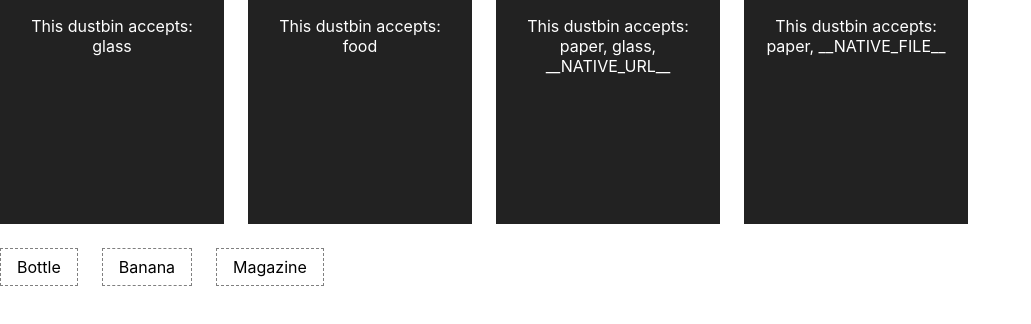
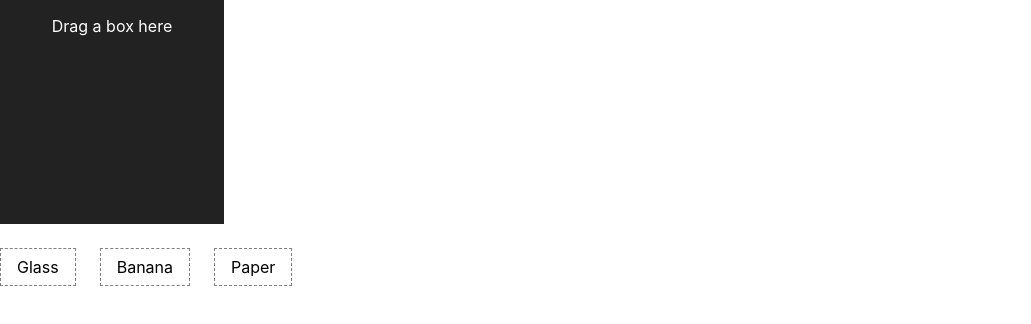
Before and after one commit to anthony2025/taskmanagement-frontend, a React (Create React App) app: page / in a window 1280 px wide. Shown: the top 324 px of the page, without its empty margins (0-1031 px from the left). Built offline with nearby package versions, Linux system fonts and the light colour scheme.

Commit message:
remove item types, move to simpler example

```diff
--- a/src/Box.tsx
+++ b/src/Box.tsx
@@ -1,5 +1,4 @@
 import type { CSSProperties, FC } from 'react'
-import { memo } from 'react'
 import { useDrag } from 'react-dnd'
 
 const style: CSSProperties = {
@@ -14,25 +13,32 @@ const style: CSSProperties = {
 
 export interface BoxProps {
   name: string
-  type: string
-  isDropped: boolean
 }
 
-export const Box: FC<BoxProps> = memo(function Box({ name, type, isDropped }) {
-  const [{ opacity }, drag] = useDrag(
-    () => ({
-      type,
-      item: { name },
-      collect: (monitor) => ({
-        opacity: monitor.isDragging() ? 0.4 : 1,
-      }),
+interface DropResult {
+  name: string
+}
+
+export const Box: FC<BoxProps> = function Box({ name }) {
+  const [{ isDragging }, drag] = useDrag(() => ({
+    type: 'task',
+    item: { name },
+    end: (item, monitor) => {
+      const dropResult = monitor.getDropResult<DropResult>()
+      if (item && dropResult) {
+        alert(`You dropped ${item.name} into ${dropResult.name}!`)
+      }
+    },
+    collect: (monitor) => ({
+      isDragging: monitor.isDragging(),
+      handlerId: monitor.getHandlerId(),
     }),
-    [name, type],
-  )
+  }))
 
+  const opacity = isDragging ? 0.4 : 1
   return (
-    <div ref={drag} style={{ ...style, opacity }} data-testid="box">
-      {isDropped ? <s>{name}</s> : name}
+    <div ref={drag} style={{ ...style, opacity }} data-testid={`box`}>
+      {name}
     </div>
   )
-})
+}
--- a/src/Container.tsx
+++ b/src/Container.tsx
@@ -1,100 +1,19 @@
-import update from 'immutability-helper'
 import type { FC } from 'react'
-import { memo, useCallback, useState } from 'react'
-import { NativeTypes } from 'react-dnd-html5-backend'
+import { memo } from 'react'
 
 import { Box } from './Box'
 import { Dustbin } from './Dustbin'
-import { ItemTypes } from './ItemTypes'
 
-interface DustbinState {
-  accepts: string[]
-  lastDroppedItem: any
-}
-
-interface BoxState {
-  name: string
-  type: string
-}
-
-export interface DustbinSpec {
-  accepts: string[]
-  lastDroppedItem: any
-}
-export interface BoxSpec {
-  name: string
-  type: string
-}
-export interface ContainerState {
-  droppedBoxNames: string[]
-  dustbins: DustbinSpec[]
-  boxes: BoxSpec[]
-}
-
-const Container: FC = memo(function Container() {
-  const [dustbins, setDustbins] = useState<DustbinState[]>([
-    { accepts: [ItemTypes.GLASS], lastDroppedItem: null },
-    { accepts: [ItemTypes.FOOD], lastDroppedItem: null },
-    {
-      accepts: [ItemTypes.PAPER, ItemTypes.GLASS, NativeTypes.URL],
-      lastDroppedItem: null,
-    },
-    { accepts: [ItemTypes.PAPER, NativeTypes.FILE], lastDroppedItem: null },
-  ])
-
-  const [boxes] = useState<BoxState[]>([
-    { name: 'Bottle', type: ItemTypes.GLASS },
-    { name: 'Banana', type: ItemTypes.FOOD },
-    { name: 'Magazine', type: ItemTypes.PAPER },
-  ])
-
-  const [droppedBoxNames, setDroppedBoxNames] = useState<string[]>([])
-
-  function isDropped(boxName: string) {
-    return droppedBoxNames.indexOf(boxName) > -1
-  }
-
-  const handleDrop = useCallback(
-    (index: number, item: { name: string }) => {
-      const { name } = item
-      setDroppedBoxNames(
-        update(droppedBoxNames, name ? { $push: [name] } : { $push: [] }),
-      )
-      setDustbins(
-        update(dustbins, {
-          [index]: {
-            lastDroppedItem: {
-              $set: item,
-            },
-          },
-        }),
-      )
-    },
-    [droppedBoxNames, dustbins],
-  )
-
+export const Container: FC = memo(function Container() {
   return (
     <div>
       <div style={{ overflow: 'hidden', clear: 'both' }}>
-        {dustbins.map(({ accepts, lastDroppedItem }, index) => (
-          <Dustbin
-            accept={accepts}
-            lastDroppedItem={lastDroppedItem}
-            onDrop={(item) => handleDrop(index, item)}
-            key={index}
-          />
-        ))}
+        <Dustbin />
       </div>
-
       <div style={{ overflow: 'hidden', clear: 'both' }}>
-        {boxes.map(({ name, type }, index) => (
-          <Box
-            name={name}
-            type={type}
-            isDropped={isDropped(name)}
-            key={index}
-          />
-        ))}
+        <Box name="Glass" />
+        <Box name="Banana" />
+        <Box name="Paper" />
       </div>
     </div>
   )
--- a/src/Dustbin.tsx
+++ b/src/Dustbin.tsx
@@ -1,5 +1,4 @@
 import type { CSSProperties, FC } from 'react'
-import { memo } from 'react'
 import { useDrop } from 'react-dnd'
 
 const style: CSSProperties = {
@@ -15,27 +14,17 @@ const style: CSSProperties = {
   float: 'left',
 }
 
-export interface DustbinProps {
-  accept: string[]
-  lastDroppedItem?: any
-  onDrop: (item: any) => void
-}
-
-export const Dustbin: FC<DustbinProps> = memo(function Dustbin({
-  accept,
-  lastDroppedItem,
-  onDrop,
-}) {
-  const [{ isOver, canDrop }, drop] = useDrop({
-    accept,
-    drop: onDrop,
+export const Dustbin: FC = () => {
+  const [{ canDrop, isOver }, drop] = useDrop(() => ({
+    accept: 'task',
+    drop: () => ({ name: 'Dustbin' }),
     collect: (monitor) => ({
       isOver: monitor.isOver(),
       canDrop: monitor.canDrop(),
     }),
-  })
+  }))
 
-  const isActive = isOver && canDrop
+  const isActive = canDrop && isOver
   let backgroundColor = '#222'
   if (isActive) {
     backgroundColor = 'darkgreen'
@@ -45,13 +34,7 @@ export const Dustbin: FC<DustbinProps> = memo(function Dustbin({
 
   return (
     <div ref={drop} style={{ ...style, backgroundColor }} data-testid="dustbin">
-      {isActive
-        ? 'Release to drop'
-        : `This dustbin accepts: ${accept.join(', ')}`}
-
-      {lastDroppedItem && (
-        <p>Last dropped: {JSON.stringify(lastDroppedItem)}</p>
-      )}
+      {isActive ? 'Release to drop' : 'Drag a box here'}
     </div>
   )
-})
+}
--- a/src/ItemTypes.ts
+++ /dev/null
@@ -1,5 +0,0 @@
-export const ItemTypes = {
-  FOOD: 'food',
-  GLASS: 'glass',
-  PAPER: 'paper',
-}
```
